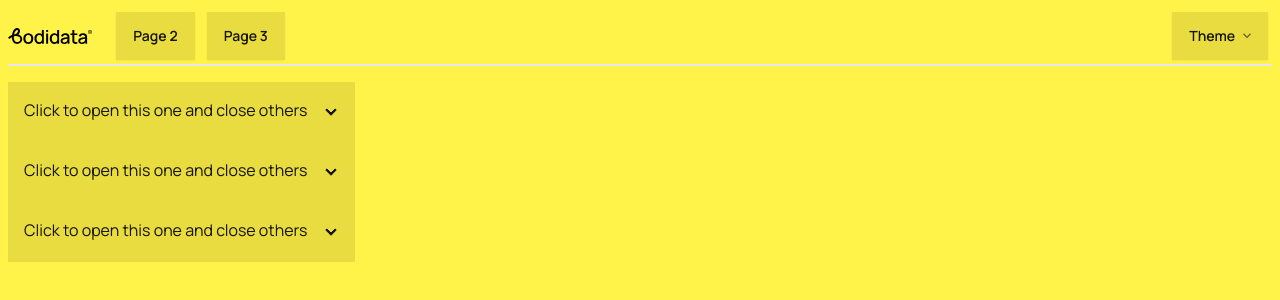
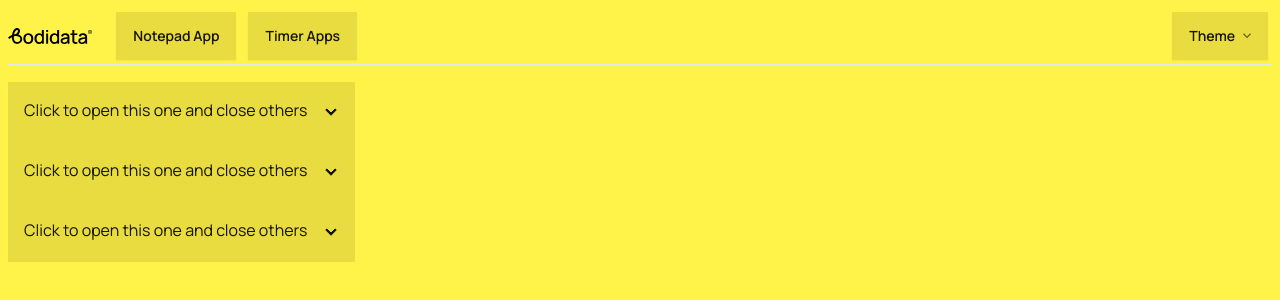
Before and after one commit to hamlet4401/NextJS-tutorial-app, a Next.js app: page /timer_apps in a window 1280 px wide. Shown: the top 300 px of the page. Built offline with nearby package versions, Linux system fonts and the light colour scheme.

Commit message:
Updated hyperlink directory paths

```diff
--- a/src/app/components/title_bar/titleBar.tsx
+++ b/src/app/components/title_bar/titleBar.tsx
@@ -16,13 +16,19 @@ const TitleBar = () => {
           </Link>
           <ul className="flex space-x-3 mx-4 hover:bg-secondary-focus">
             <li>
-              <button className="btn" onClick={() => router.push("/page2")}>
-                Page 2
+              <button
+                className="btn"
+                onClick={() => router.push("/notepad_app")}
+              >
+                Notepad App
               </button>
             </li>
             <li>
-              <button className="btn" onClick={() => router.push("/page3")}>
-                Page 3
+              <button
+                className="btn"
+                onClick={() => router.push("/timer_apps")}
+              >
+                Timer Apps
               </button>
             </li>
           </ul>
```
